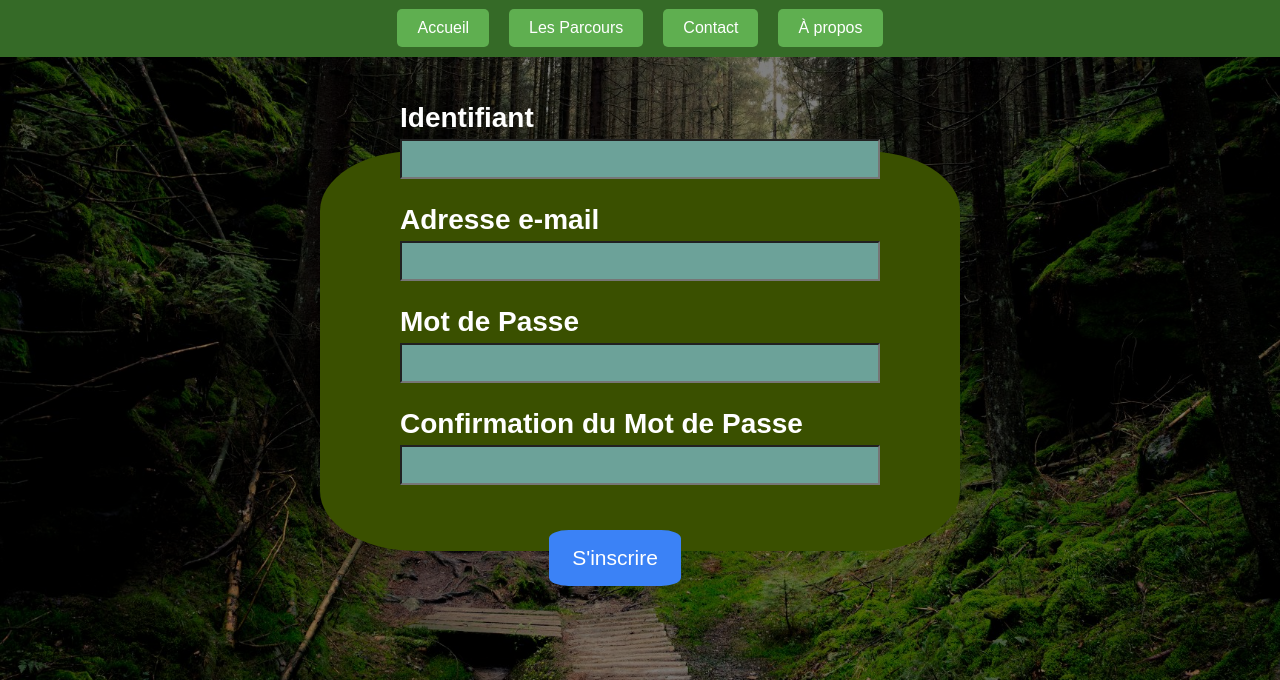
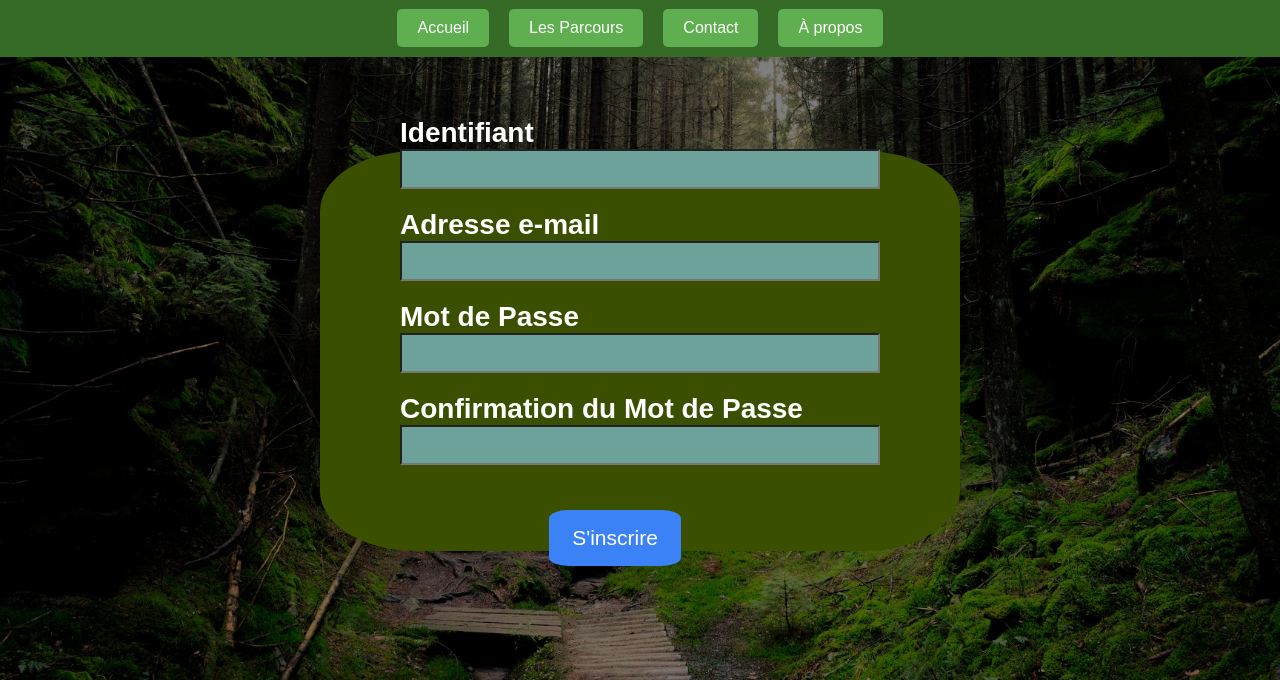
Before and after one commit to ATOM-IV/Projet_Info_S4, a PHP site: page /Inscription.html in a window 1280 px wide. Shown: the part 89-769 px from the top of the page. Run offline with PHP 8.4, Linux system fonts and the light colour scheme.

Commit message:
Add files via upload

```diff
--- a/HTML/style.css
+++ b/HTML/style.css
@@ -132,6 +132,9 @@ body::before {
 
 .i1into {
     background-color:#6CA299 ;
+    height : 40px;
+    width : 100%;
+    padding : 10px;
 }
 
 .label{
@@ -139,17 +142,6 @@ body::before {
     font-family : Arial ;
     font-weight : bold ;
     font-size: 175%;
-}
-
-input {
-    height : 40px;
-    width : 100%;
-    padding : 10px;
-}
-
-p {
-    margin-top : 5px;
-    margin-bottom : 5px;
 }
 
 .B1{
```
